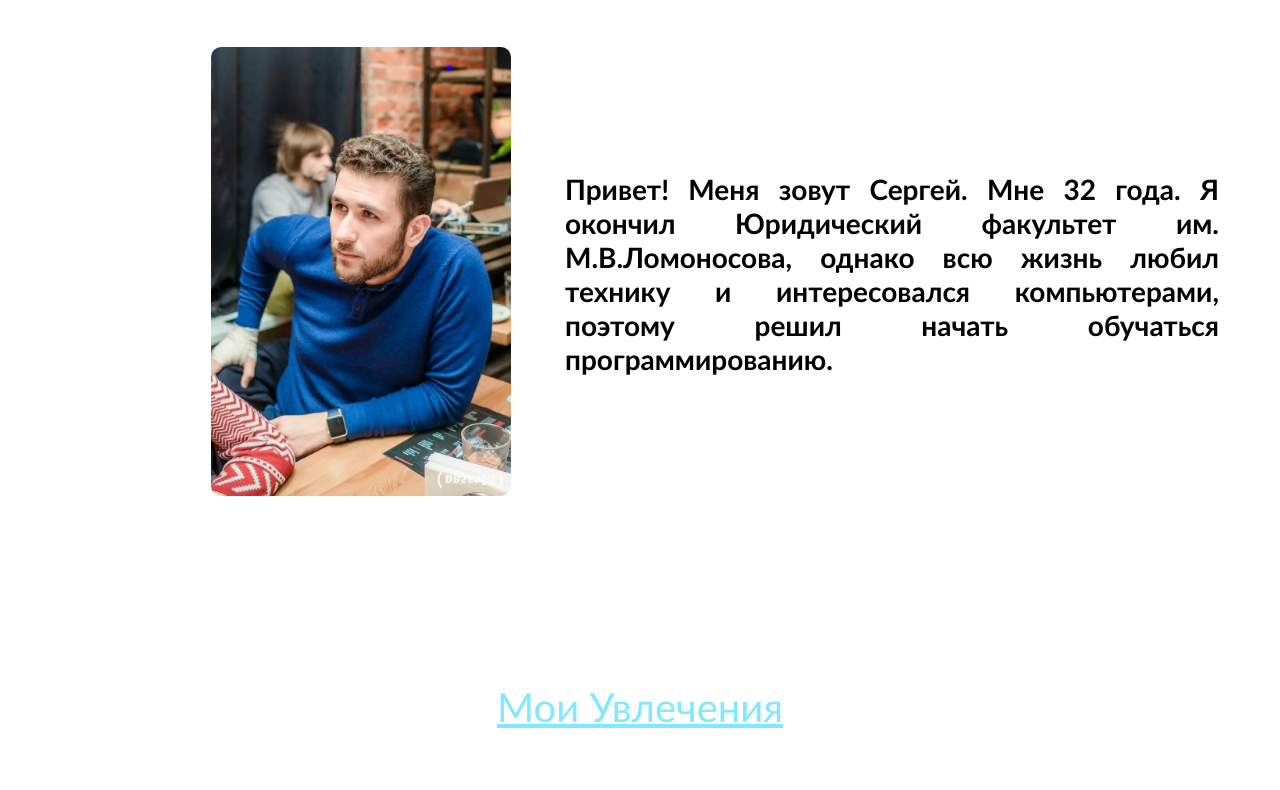
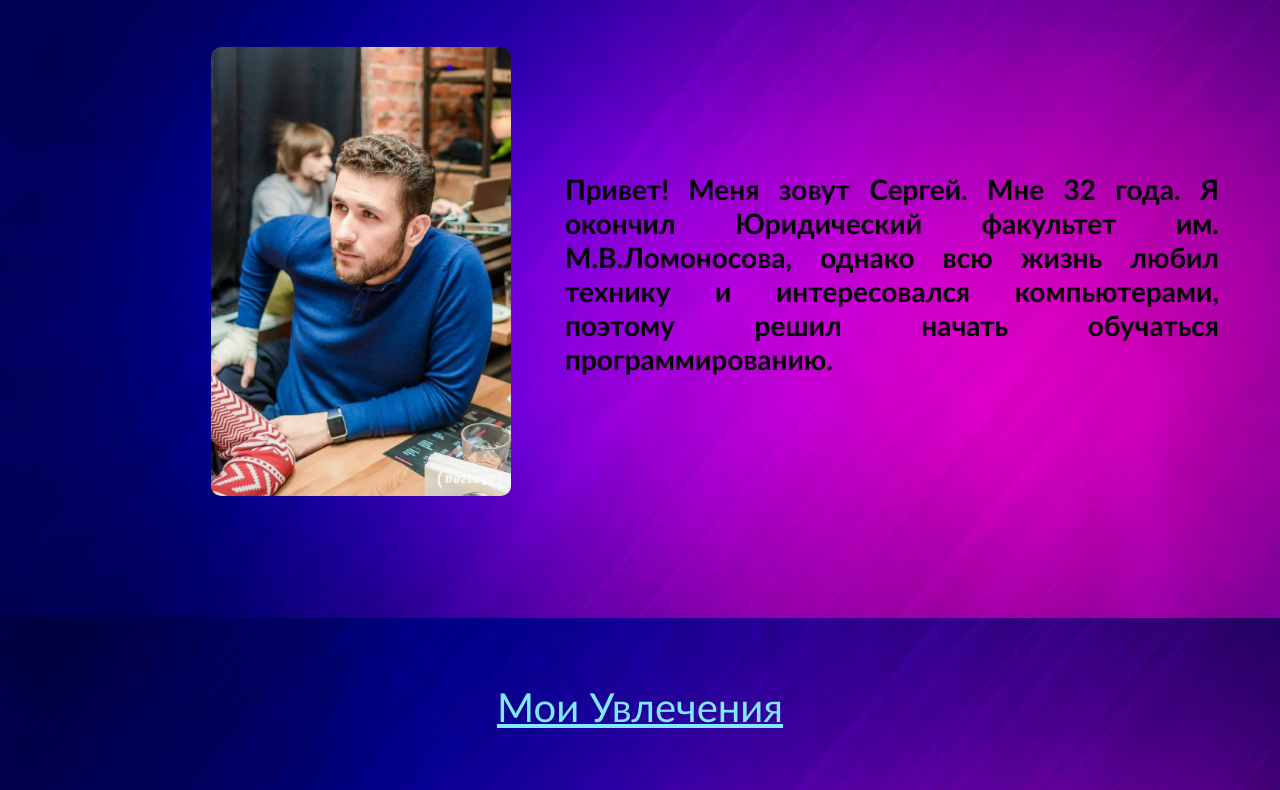
Before and after one commit to TaRRaba/tarraba.github.io, a website: page index.html in a window 1280 px wide. Shown: the part 217-1007 px from the top of the page. Drawn offline with Linux system fonts and the light colour scheme.

Commit message:
Update index.css

```diff
--- a/css/index.css
+++ b/css/index.css
@@ -1,5 +1,5 @@
 body {
-  background-image: url(img/background.jpeg);
+  background-image: url(../img/background.jpeg);
 }
 
 .logo {
```
